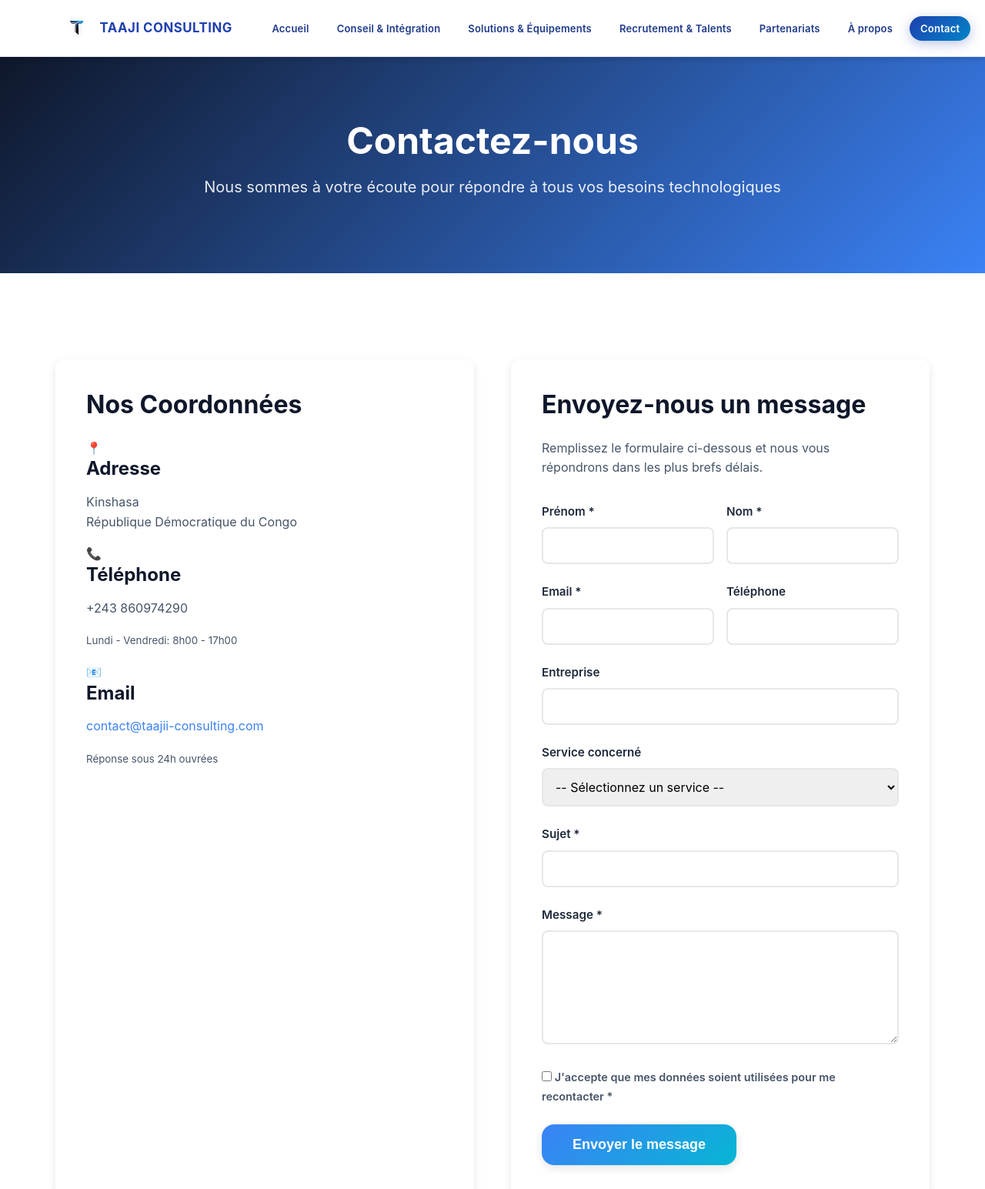
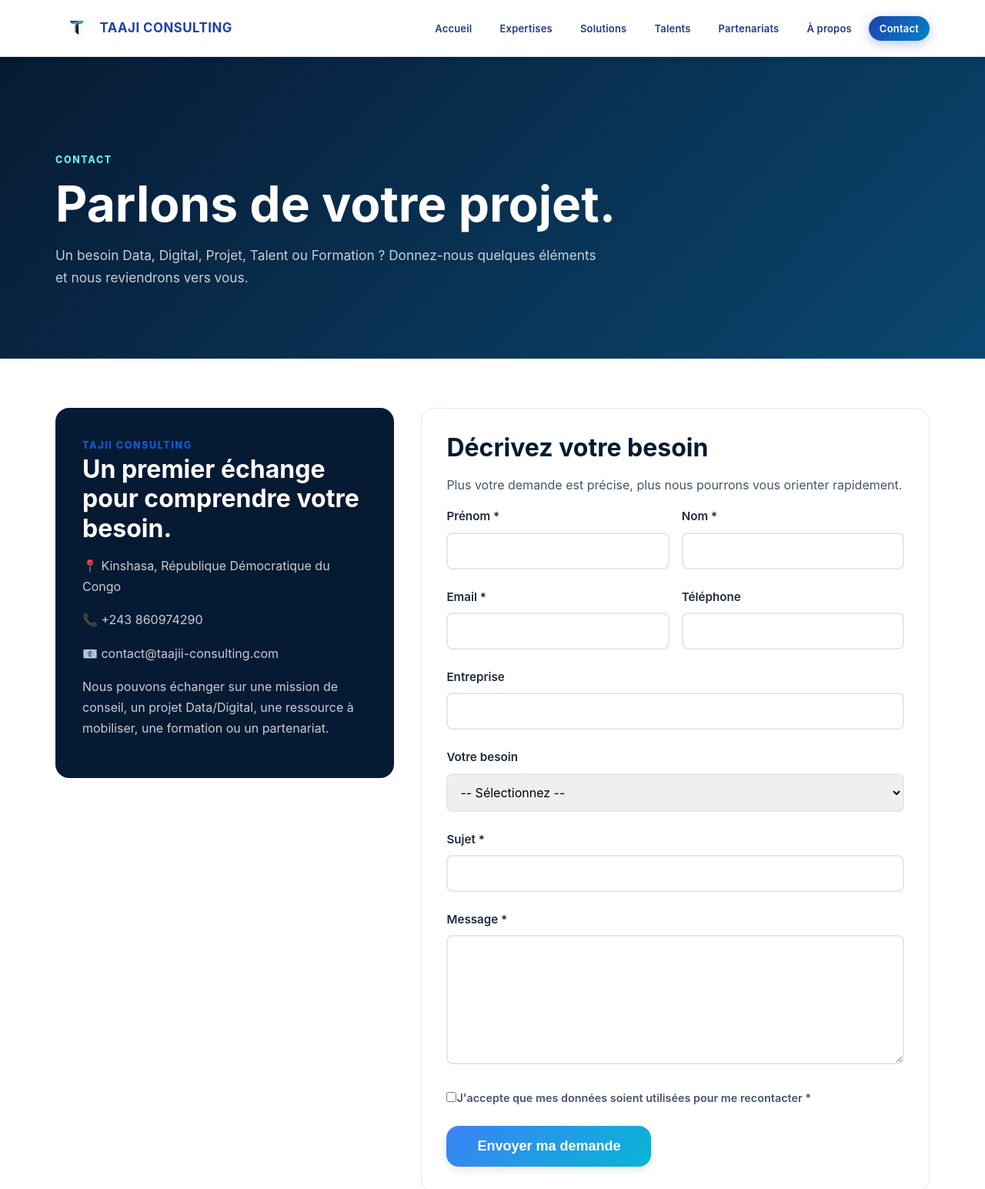
Before and after one commit to stevendolela/taaji-consulting, a plain HTML site: page contact.html in a window 1280 px wide. Shown: the top 1545 px of the page at 77% size. Drawn offline with Linux system fonts and the light colour scheme.

Commit message:
refactor: align contact.html with TAJII 2.0

```diff
--- a/contact.html
+++ b/contact.html
@@ -1,221 +1,14 @@
-<!DOCTYPE html>
-<html lang="fr">
-<head>
-    <meta charset="UTF-8">
-    <meta name="viewport" content="width=device-width, initial-scale=1.0">
-    <meta name="description" content="Contactez TAAJI CONSULTING à Kinshasa">
-    <title>Contact - TAAJI CONSULTING</title>
-    <link rel="stylesheet" href="css/style.css">
-</head>
-<body>
-    <header>
-        <nav class="navbar">
-            <div class="container">
-                <div class="logo">
-                    <a href="index.html">
-                        <img src="images/Taji-logo-removebg-preview.png" alt="TAAJI CONSULTING Logo" class="logo-img">
-                        <span class="logo-text">TAAJI CONSULTING</span>
-                    </a>
-                </div>
-                <ul class="nav-links">
-                    <li><a href="index.html">Accueil</a></li>
-                    <li><a href="services.html">Conseil & Intégration</a></li>
-                    <li><a href="solutions.html">Solutions & Équipements</a></li>
-                    <li><a href="recrutement.html">Recrutement & Talents</a></li>
-                    <li><a href="partenariats.html">Partenariats</a></li>
-                    <li><a href="about.html">À propos</a></li>
-                    <li><a href="contact.html" class="active">Contact</a></li>
-                </ul>
-                <div class="mobile-menu-toggle">
-                    <span></span>
-                    <span></span>
-                    <span></span>
-                </div>
-            </div>
-        </nav>
-    </header>
-
-    <main>
-        <!-- Page Header -->
-        <section class="page-header">
-            <div class="container">
-                <h1>Contactez-nous</h1>
-                <p>Nous sommes à votre écoute pour répondre à tous vos besoins technologiques</p>
-            </div>
-        </section>
-
-        <!-- Contact Section -->
-        <section class="contact-section section">
-            <div class="container">
-                <div class="contact-wrapper">
-                    <!-- Contact Info -->
-                    <div class="contact-info-container">
-                        <h2>Nos Coordonnées</h2>
-                        <div class="contact-info-items">
-                            <div class="contact-info-item">
-                                <div class="contact-icon">📍</div>
-                                <div>
-                                    <h3>Adresse</h3>
-                                    <p>Kinshasa<br>République Démocratique du Congo</p>
-                                </div>
-                            </div>
-                            <div class="contact-info-item">
-                                <div class="contact-icon">📞</div>
-                                <div>
-                                    <h3>Téléphone</h3>
-                                    <p>+243 860974290</p>
-                                    <p class="contact-note"><small>Lundi - Vendredi: 8h00 - 17h00</small></p>
-                                </div>
-                            </div>
-                            <div class="contact-info-item">
-                                <div class="contact-icon">📧</div>
-                                <div>
-                                    <h3>Email</h3>
-                                    <p><a href="mailto:contact@taajii-consulting.com">contact@taajii-consulting.com</a></p>
-                                    <p class="contact-note"><small>Réponse sous 24h ouvrées</small></p>
-                                </div>
-                            </div>
-                        </div>
-                    </div>
-
-                    <!-- Contact Form -->
-                    <div class="contact-form-container">
-                        <h2>Envoyez-nous un message</h2>
-                        <p class="form-description">Remplissez le formulaire ci-dessous et nous vous répondrons dans les plus brefs délais.</p>
-
-                        <form id="contactForm" class="contact-form" method="POST" action="https://formspree.io/f/mrelnqqv">
-                            <div class="form-row">
-                                <div class="form-group">
-                                    <label for="firstName">Prénom *</label>
-                                    <input type="text" id="firstName" name="firstName" required>
-                                </div>
-                                <div class="form-group">
-                                    <label for="lastName">Nom *</label>
-                                    <input type="text" id="lastName" name="lastName" required>
-                                </div>
-                            </div>
-
-                            <div class="form-row">
-                                <div class="form-group">
-                                    <label for="email">Email *</label>
-                                    <input type="email" id="email" name="email" required>
-                                </div>
-                                <div class="form-group">
-                                    <label for="phone">Téléphone</label>
-                                    <input type="tel" id="phone" name="phone">
-                                </div>
-                            </div>
-
-                            <div class="form-group">
-                                <label for="company">Entreprise</label>
-                                <input type="text" id="company" name="company">
-                            </div>
-
-                            <div class="form-group">
-                                <label for="service">Service concerné</label>
-                                <select id="service" name="service">
-                                    <option value="">-- Sélectionnez un service --</option>
-                                    <option value="conseil">Conseil & Intégration IT</option>
-                                    <option value="solutions">Solutions & Équipements</option>
-                                    <option value="recrutement">Recrutement & Talents</option>
-                                    <option value="partenariats">Partenariats Internationaux</option>
-                                    <option value="autre">Autre demande</option>
-                                </select>
-                            </div>
-
-                            <div class="form-group">
-                                <label for="subject">Sujet *</label>
-                                <input type="text" id="subject" name="subject" required>
-                            </div>
-
-                            <div class="form-group">
-                                <label for="message">Message *</label>
-                                <textarea id="message" name="message" rows="6" required></textarea>
-                            </div>
-
-                            <div class="form-group">
-                                <label class="checkbox-label">
-                                    <input type="checkbox" id="consent" name="consent" required>
-                                    <span>J'accepte que mes données soient utilisées pour me recontacter *</span>
-                                </label>
-                            </div>
-
-                            <input type="hidden" name="_subject" value="Nouveau message de contact TAAJI CONSULTING">
-                            <input type="hidden" name="_captcha" value="false">
-                            <input type="hidden" name="_next" value="merci.html">
-                            <input type="text" name="_gotcha" style="display:none" tabindex="-1" autocomplete="off">
-
-                            <button type="submit" class="btn btn-primary btn-large">Envoyer le message</button>
-                        </form>
-
-                        <div id="formMessage" class="form-message" style="display: none;"></div>
-                    </div>
-                </div>
-            </div>
-        </section>
-
-        <!-- Map Section -->
-        <section class="map-section">
-            <div class="container">
-                <h2>Notre Localisation</h2>
-                <p class="map-description">TAAJI CONSULTING - Kinshasa, République Démocratique du Congo</p>
-                <div class="map-container">
-                    <!-- Google Maps Embed - À personnaliser avec votre adresse exacte -->
-                    <iframe
-                        src="https://www.google.com/maps/embed?pb=!1m18!1m12!1m3!1d127363.33429098082!2d15.226400784790039!3d-4.325000049999999!2m3!1f0!2f0!3f0!3m2!1i1024!2i768!4f13.1!3m3!1m2!1s0x1a6a33f8b9a7423b%3A0x3a5edc0dc3b1e68e!2sKinshasa%2C%20Democratic%20Republic%20of%20the%20Congo!5e0!3m2!1sen!2s!4v1704196800000!5m2!1sen!2s"
-                        width="100%"
-                        height="400"
-                        style="border:0;"
-                        allowfullscreen=""
-                        loading="lazy"
-                        referrerpolicy="no-referrer-when-downgrade">
-                    </iframe>
-                </div>
-                <p class="map-note"><em>Note : Contactez-nous pour obtenir l'adresse exacte de nos bureaux</em></p>
-            </div>
-        </section>
-    </main>
-
-    <footer class="footer">
-        <div class="container">
-            <div class="footer-content">
-                <div class="footer-section">
-                    <h3>TAAJI CONSULTING</h3>
-                    <p>Société à Responsabilité Limitée (Sarl) - Votre partenaire stratégique pour la transformation numérique en RDC et à l'international.</p>
-                </div>
-                <div class="footer-section">
-                    <h3>Nos Services</h3>
-                    <ul>
-                        <li><a href="services.html">Conseil & Intégration</a></li>
-                        <li><a href="solutions.html">Solutions & Équipements</a></li>
-                        <li><a href="recrutement.html">Recrutement & Talents</a></li>
-                        <li><a href="partenariats.html">Partenariats</a></li>
-                    </ul>
-                </div>
-                <div class="footer-section">
-                    <h3>Liens Rapides</h3>
-                    <ul>
-                        <li><a href="index.html">Accueil</a></li>
-                        <li><a href="about.html">À propos</a></li>
-                        <li><a href="contact.html">Contact</a></li>
-                        <!-- <li><a href="mentions-legales.html">Mentions Légales</a></li> -->
-                    </ul>
-                </div>
-                <div class="footer-section">
-                    <h3>Contact</h3>
-                    <ul>
-                        <li>📧 contact@taajii-consulting.com</li>
-                        <li>📞 +243 860974290</li>
-                        <li>📍 Kinshasa, RD Congo</li>
-                    </ul>
-                </div>
-            </div>
-            <div class="footer-bottom">
-                <p>&copy; 2026 TAAJI CONSULTING Sarl. Tous droits réservés.</p>
-            </div>
-        </div>
-    </footer>
-
-    <script src="js/script.js"></script>
-</body>
-</html>
+<!DOCTYPE html><html lang="fr"><head><meta charset="UTF-8"><meta name="viewport" content="width=device-width, initial-scale=1.0"><meta name="description" content="Contactez TAJII CONSULTING pour un projet Data, Digital, Project, Talent ou formation."><title>Contact | TAJII CONSULTING</title><link rel="stylesheet" href="css/style.css"><link rel="stylesheet" href="css/internal-2.css"></head><body><header><nav class="navbar"><div class="container"><div class="logo"><a href="index.html"><img src="images/Taji-logo-removebg-preview.png" alt="TAJII CONSULTING Logo" class="logo-img"><span class="logo-text">TAAJI CONSULTING</span></a></div><ul class="nav-links"><li><a href="index.html">Accueil</a></li><li><a href="services.html" class="">Expertises</a></li><li><a href="solutions.html" class="">Solutions</a></li><li><a href="recrutement.html" class="">Talents</a></li><li><a href="partenariats.html" class="">Partenariats</a></li><li><a href="about.html" class="">À propos</a></li><li><a href="contact.html" class="active">Contact</a></li></ul><div class="mobile-menu-toggle"><span></span><span></span><span></span></div></div></nav></header><main>
+<section class="v2-page-header"><div class="container"><span class="eyebrow">CONTACT</span><h1>Parlons de votre projet.</h1><p>Un besoin Data, Digital, Projet, Talent ou Formation ? Donnez-nous quelques éléments et nous reviendrons vers vous.</p></div></section>
+<section class="section"><div class="container v2-contact-grid"><aside class="v2-contact-box"><span class="eyebrow">TAJII CONSULTING</span><h2>Un premier échange pour comprendre votre besoin.</h2><ul><li>📍 Kinshasa, République Démocratique du Congo</li><li>📞 +243 860974290</li><li>📧 contact@taajii-consulting.com</li></ul><p>Nous pouvons échanger sur une mission de conseil, un projet Data/Digital, une ressource à mobiliser, une formation ou un partenariat.</p></aside>
+<div class="v2-form-box"><h2>Décrivez votre besoin</h2><p>Plus votre demande est précise, plus nous pourrons vous orienter rapidement.</p><form id="contactForm" class="contact-form" method="POST" action="https://formspree.io/f/mrelnqqv">
+<div class="form-row"><div class="form-group"><label for="firstName">Prénom *</label><input type="text" id="firstName" name="firstName" required></div><div class="form-group"><label for="lastName">Nom *</label><input type="text" id="lastName" name="lastName" required></div></div>
+<div class="form-row"><div class="form-group"><label for="email">Email *</label><input type="email" id="email" name="email" required></div><div class="form-group"><label for="phone">Téléphone</label><input type="tel" id="phone" name="phone"></div></div>
+<div class="form-group"><label for="company">Entreprise</label><input type="text" id="company" name="company"></div>
+<div class="form-group"><label for="service">Votre besoin</label><select id="service" name="service"><option value="">-- Sélectionnez --</option><option value="data">Business Intelligence & Data</option><option value="digital">Digital & Transformation</option><option value="project">Gestion de Projet & AMOA</option><option value="talents">Talents & Consulting</option><option value="academy">Academy / Formation</option><option value="solution">Solution / Intégration</option><option value="partnership">Partenariat</option><option value="other">Autre</option></select></div>
+<div class="form-group"><label for="subject">Sujet *</label><input type="text" id="subject" name="subject" required></div>
+<div class="form-group"><label for="message">Message *</label><textarea id="message" name="message" rows="7" required></textarea></div>
+<div class="form-group"><label class="checkbox-label"><input type="checkbox" id="consent" name="consent" required><span>J'accepte que mes données soient utilisées pour me recontacter *</span></label></div>
+<input type="hidden" name="_subject" value="Nouveau contact — TAJII CONSULTING 2.0"><input type="hidden" name="_captcha" value="false"><input type="hidden" name="_next" value="merci.html"><input type="text" name="_gotcha" style="display:none" tabindex="-1" autocomplete="off">
+<button type="submit" class="btn btn-primary btn-large">Envoyer ma demande</button></form><div id="formMessage" class="form-message" style="display:none"></div></div></div></section>
+<section class="v2-cta section"><div class="container"><h2>Pas encore prêt à formaliser votre projet ?</h2><p>Un premier échange suffit pour clarifier le besoin et les prochaines étapes.</p><a href="mailto:contact@taajii-consulting.com" class="btn btn-large btn-white">Écrire à TAJII</a></div></section></main><footer class="footer"><div class="container"><div class="footer-content"><div class="footer-section"><h3>TAJII CONSULTING</h3><p>Data • Digital • Project<br>De la donnée à la décision. Du besoin à la solution. De la stratégie à l'exécution.</p></div><div class="footer-section"><h3>Expertises</h3><ul><li><a href="services.html">Business Intelligence & Data</a></li><li><a href="services.html">Digital & Transformation</a></li><li><a href="services.html">Gestion de Projet & AMOA</a></li><li><a href="recrutement.html">Talents & Consulting</a></li><li><a href="contact.html">Academy</a></li></ul></div><div class="footer-section"><h3>TAJII</h3><ul><li><a href="about.html">À propos</a></li><li><a href="partenariats.html">Partenariats</a></li><li><a href="contact.html">Contact</a></li><li><a href="mentions-legales.html">Mentions légales</a></li></ul></div><div class="footer-section"><h3>Contact</h3><ul><li>📧 contact@taajii-consulting.com</li><li>📞 +243 860974290</li><li>📍 Kinshasa, RD Congo</li></ul></div></div><div class="footer-bottom"><p>&copy; 2026 TAJII CONSULTING Sarl. Tous droits réservés.</p></div></div></footer><script src="js/script.js"></script></body></html>
```
